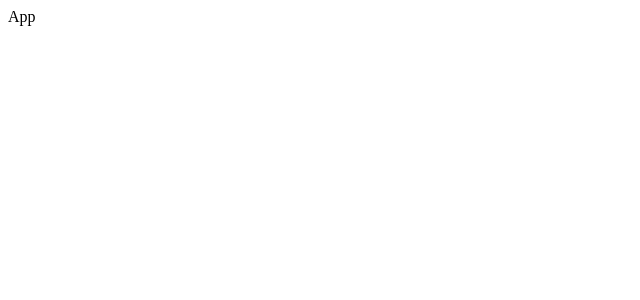
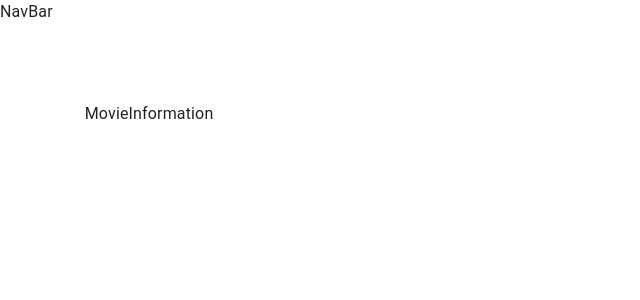
Before and after one commit to ssk090/shivflix, a React (Create React App) app: page /movie/1 in a window 1280 px wide. Shown: the top 300 px of the page, without its empty margins (0-640 px from the left). Built offline with nearby package versions, Linux system fonts and the light colour scheme.

Commit message:
Project Init and Setup Done

```diff
--- /dev/null
+++ b/src/components/Actors/Actors.jsx
@@ -0,0 +1,8 @@
+import React from "react";
+
+const Actors = () => {
+  console.log("Actors");
+  return <div>Actors</div>;
+};
+
+export default Actors;
--- a/src/components/App.jsx
+++ b/src/components/App.jsx
@@ -1,7 +1,27 @@
 import React from "react";
+import { CssBaseline } from "@mui/material";
+import { Route, Routes } from "react-router-dom";
+import useStyles from "./styles";
+
+import { Actors, MovieInformation, Movies, NavBar, Profile } from "./";
 
 const App = () => {
-  return <div>App</div>;
+  const classes = useStyles();
+  return (
+    <div className={classes.root}>
+      <CssBaseline />
+      <NavBar />
+      <main className={classes.content}>
+        <div className={classes.toolbar} />
+        <Routes>
+          <Route exact path="/movie/:id" element={<MovieInformation />} />
+          <Route exact path="/actor/:id" element={<Actors />} />
+          <Route exact path="/" element={<Movies />} />
+          <Route path="/profile/:id" element={<Profile />} />
+        </Routes>
+      </main>
+    </div>
+  );
 };
 
 export default App;
--- /dev/null
+++ b/src/components/MovieInformation/MovieInformation.jsx
@@ -0,0 +1,8 @@
+import React from "react";
+
+const MovieInformation = () => {
+  console.log("Movie Information");
+  return <div>MovieInformation</div>;
+};
+
+export default MovieInformation;
--- /dev/null
+++ b/src/components/Movies/Movies.jsx
@@ -0,0 +1,8 @@
+import React from "react";
+
+const Movies = () => {
+  console.log("Movies");
+  return <div>Movies</div>;
+};
+
+export default Movies;
--- /dev/null
+++ b/src/components/NavBar/NavBar.jsx
@@ -0,0 +1,8 @@
+import React from "react";
+
+const NavBar = () => {
+  console.log("NavBar");
+  return <div>NavBar</div>;
+};
+
+export default NavBar;
--- /dev/null
+++ b/src/components/Profile/Profile.jsx
@@ -0,0 +1,8 @@
+import React from "react";
+
+const Profile = () => {
+  console.log("Profile");
+  return <div>Profile</div>;
+};
+
+export default Profile;
--- /dev/null
+++ b/src/components/index.js
@@ -0,0 +1,5 @@
+export { default as Actors } from "./Actors/Actors";
+export { default as MovieInformation } from "./MovieInformation/MovieInformation";
+export { default as Movies } from "./Movies/Movies";
+export { default as NavBar } from "./NavBar/NavBar";
+export { default as Profile } from "./Profile/Profile";
--- /dev/null
+++ b/src/components/styles.js
@@ -0,0 +1,15 @@
+import { makeStyles } from "@mui/styles";
+
+export default makeStyles(() => ({
+  root: {
+    display: "flex",
+    height: "100%",
+  },
+  toolbar: {
+    height: "70px",
+  },
+  content: {
+    flexGrow: 1,
+    padding: "2em",
+  },
+}));
--- a/src/index.js
+++ b/src/index.js
@@ -1,6 +1,28 @@
 import React from "react";
-import ReactDOM from "react-dom";
+import ReactDOM from "react-dom/client";
+import { BrowserRouter } from "react-router-dom";
 
 import App from "./components/App";
 
-ReactDOM.render(<App />, document.getElementById("root"));
+// createRoot.render(
+//   <BrowserRouter>
+//     <App />
+//   </BrowserRouter>,
+//   document.getElementById("root")
+// );
+
+const root = ReactDOM.createRoot(document.getElementById("root"));
+root.render(
+  <BrowserRouter>
+    <App />
+  </BrowserRouter>
+);
+
+/**
+ * const root = ReactDOM.createRoot(document.getElementById("root"));
+root.render(
+  <React.StrictMode>
+    <App />
+  </React.StrictMode>
+);
+ */
```
Also changed, not shown: package.json (+11 -9 lines), src/components/Home.jsx (added, +7 -0 lines), .eslintrc.js (deleted), 1 other file (tests, documents, lock files or other folders).
